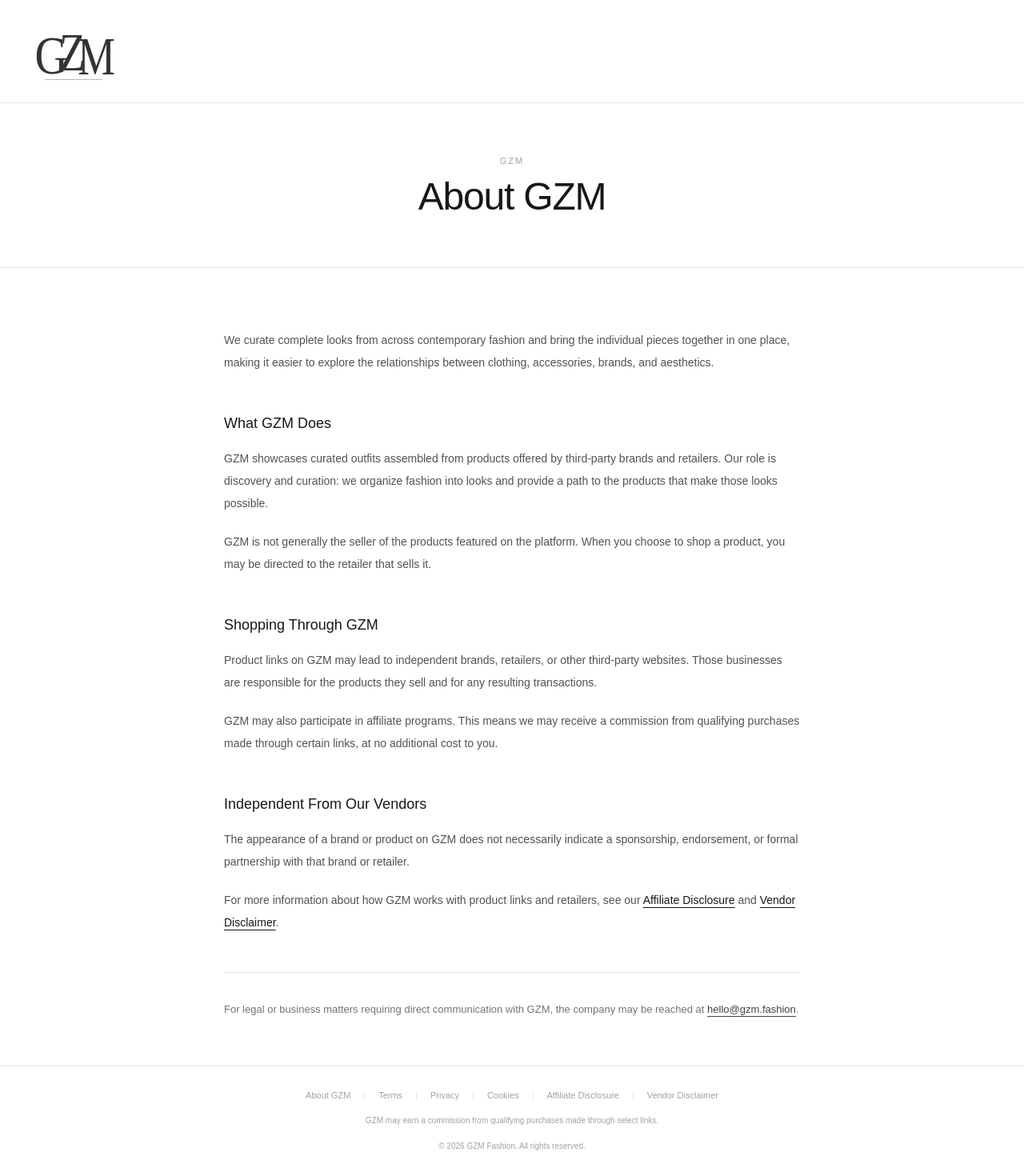
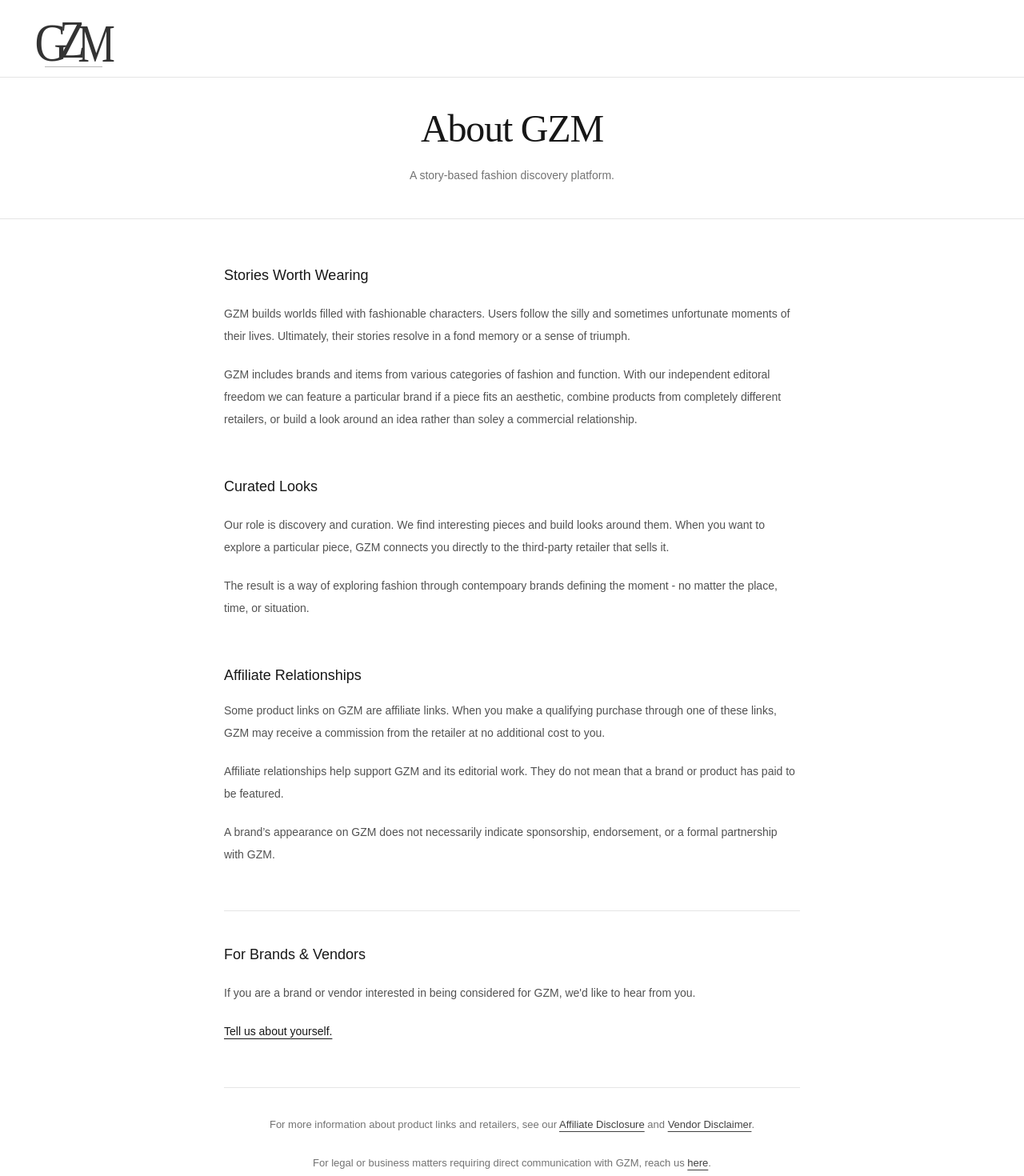
Before and after one commit to edmaldo/maldobrands, a Next.js app: page /about in a window 1280 px wide. Shown: the top 1470 px of the page at 80% size. Built offline with nearby package versions, Linux system fonts and the light colour scheme.

Commit message:
About Page Yes

```diff
--- a/app/(legal)/about/page.tsx
+++ b/app/(legal)/about/page.tsx
@@ -8,108 +8,138 @@
       <main>
         {/* Page Header */}
         <section className="border-b border-neutral-200">
-          <div className="mx-auto max-w-4xl px-6 py-12 text-center md:py-16">
-            <p className="mb-3 text-[11px] uppercase tracking-[0.18em] text-neutral-400">
-              GZM
-            </p>
-
-            <h1 className="text-4xl font-light tracking-tight text-neutral-900 md:text-5xl">
+          <div className="mx-auto max-w-4xl px-6 py-10 text-center md:py-10">
+            <h1 className="font-editorial text-4xl font-light tracking-tight text-neutral-900 md:text-5xl">
               About GZM
             </h1>
+
+            <p className="mx-auto mt-5 max-w-xl text-sm leading-7 text-neutral-500">
+              A story-based fashion discovery platform.
+            </p>
           </div>
         </section>
 
         {/* About Content */}
         <section>
           <div className="mx-auto max-w-3xl px-6 py-10 md:py-14">
-            <div className="space-y-12 text-[14px] leading-7 text-neutral-600">
+            <div className="space-y-14 text-[14px] leading-7 text-neutral-600">
+              {/* Introduction */}
               <div>
+                <h2 className="mb-4 text-lg font-medium text-neutral-900">
+                  Stories Worth Wearing
+                </h2>
+
                 <p className="mt-5">
-                  We curate complete looks from across contemporary fashion and
-                  bring the individual pieces together in one place, making it
-                  easier to explore the relationships between clothing,
-                  accessories, brands, and aesthetics.
+                  GZM builds worlds filled with fashionable characters. Users
+                  follow the silly and sometimes unfortunate moments of their
+                  lives. Ultimately, their stories resolve in a fond memory or a
+                  sense of triumph.
+                </p>
+
+                <p className="mt-5">
+                  GZM includes brands and items from various categories of
+                  fashion and function. With our independent editoral freedom we
+                  can feature a particular brand if a piece fits an aesthetic,
+                  combine products from completely different retailers, or build
+                  a look around an idea rather than soley a commercial
+                  relationship.
                 </p>
               </div>
 
+              {/* Stories */}
               <div>
                 <h2 className="mb-4 text-lg font-medium text-neutral-900">
-                  What GZM Does
+                  Curated Looks
+                </h2>
+
+                <p className="mt-5">
+                  Our role is discovery and curation. We find interesting pieces
+                  and build looks around them. When you want to explore a
+                  particular piece, GZM connects you directly to the third-party
+                  retailer that sells it.
+                </p>
+
+                <p className="mt-5">
+                  The result is a way of exploring fashion through contempoary
+                  brands defining the moment - no matter the place, time, or
+                  situation.
+                </p>
+              </div>
+
+              {/* Affiliate Model */}
+              <div>
+                <h2 className="mb-4 text-lg font-medium text-neutral-900">
+                  Affiliate Relationships
                 </h2>
 
                 <p>
-                  GZM showcases curated outfits assembled from products offered
-                  by third-party brands and retailers. Our role is discovery and
-                  curation: we organize fashion into looks and provide a path to
-                  the products that make those looks possible.
+                  Some product links on GZM are affiliate links. When you make a
+                  qualifying purchase through one of these links, GZM may
+                  receive a commission from the retailer at no additional cost
+                  to you.
                 </p>
 
                 <p className="mt-5">
-                  GZM is not generally the seller of the products featured on
-                  the platform. When you choose to shop a product, you may be
-                  directed to the retailer that sells it.
+                  Affiliate relationships help support GZM and its editorial
+                  work. They do not mean that a brand or product has paid to be
+                  featured.
+                </p>
+
+                <p className="mt-5">
+                  A brand’s appearance on GZM does not necessarily indicate
+                  sponsorship, endorsement, or a formal partnership with GZM.
                 </p>
               </div>
 
-              <div>
+              {/* Brands & Vendors */}
+              <div className="border-t border-neutral-200 pt-10">
                 <h2 className="mb-4 text-lg font-medium text-neutral-900">
-                  Shopping Through GZM
+                  For Brands &amp; Vendors
                 </h2>
 
-                <p>
-                  Product links on GZM may lead to independent brands,
-                  retailers, or other third-party websites. Those businesses are
-                  responsible for the products they sell and for any resulting
-                  transactions.
+                <p className="mt-5">
+                  If you are a brand or vendor interested in being considered
+                  for GZM, we'd like to hear from you.
                 </p>
 
                 <p className="mt-5">
-                  GZM may also participate in affiliate programs. This means we
-                  may receive a commission from qualifying purchases made
-                  through certain links, at no additional cost to you.
+                  <a
+                    href="mailto:hello@gzm.fashion"
+                    className="text-neutral-900 underline underline-offset-4 transition hover:text-neutral-500"
+                  >
+                    Tell us about yourself.
+                  </a>
                 </p>
               </div>
 
-              <div>
-                <h2 className="mb-4 text-lg font-medium text-neutral-900">
-                  Independent From Our Vendors
-                </h2>
-
-                <p>
-                  The appearance of a brand or product on GZM does not
-                  necessarily indicate a sponsorship, endorsement, or formal
-                  partnership with that brand or retailer.
-                </p>
-
-                <p className="mt-5">
-                  For more information about how GZM works with product links
-                  and retailers, see our{" "}
+              {/* Legal Links */}
+              <div className="item-center text-center border-t border-neutral-200 pt-8">
+                <p className="text-[13px] text-neutral-500">
+                  For more information about product links and retailers, see
+                  our{" "}
                   <a
                     href="/affiliate-disclosure"
-                    className="text-neutral-900 underline underline-offset-4 transition hover:text-neutral-500"
+                    className="text-neutral-700 underline underline-offset-4 transition hover:text-neutral-500"
                   >
                     Affiliate Disclosure
                   </a>{" "}
                   and{" "}
                   <a
                     href="/vendor-disclaimer"
-                    className="text-neutral-900 underline underline-offset-4 transition hover:text-neutral-500"
+                    className="text-neutral-700 underline underline-offset-4 transition hover:text-neutral-500"
                   >
                     Vendor Disclaimer
                   </a>
                   .
                 </p>
-              </div>
-
-              <div className="border-t border-neutral-200 pt-8">
-                <p className="text-[13px] text-neutral-500">
+                <p className="mt-5 text-[13px] text-neutral-500">
                   For legal or business matters requiring direct communication
-                  with GZM, the company may be reached at{" "}
+                  with GZM, reach us{" "}
                   <a
                     href="mailto:hello@gzm.fashion"
                     className="text-neutral-700 underline underline-offset-4 transition hover:text-neutral-500"
                   >
-                    hello@gzm.fashion
+                    here
                   </a>
                   .
                 </p>
--- a/app/(legal)/cookies/page.tsx
+++ b/app/(legal)/cookies/page.tsx
@@ -8,7 +8,7 @@
       <main>
         {/* Page Header */}
         <section className="border-b border-neutral-200">
-          <div className="mx-auto max-w-4xl px-6 py-12 text-center md:py-16">
+          <div className="mx-auto max-w-4xl px-6 py-10 text-center md:py-10">
             <p className="mb-3 text-[11px] uppercase tracking-[0.18em] text-neutral-400">
               Legal
             </p>
--- a/app/(legal)/privacy/page.tsx
+++ b/app/(legal)/privacy/page.tsx
@@ -8,7 +8,7 @@
       <main>
         {/* Page Header */}
         <section className="border-b border-neutral-200">
-          <div className="mx-auto max-w-4xl px-6 py-12 text-center md:py-16">
+          <div className="mx-auto max-w-4xl px-6 py-10 text-center md:py-10">
             <p className="mb-3 text-[11px] uppercase tracking-[0.18em] text-neutral-400">
               Legal
             </p>
--- a/app/(legal)/terms/page.tsx
+++ b/app/(legal)/terms/page.tsx
@@ -7,7 +7,7 @@
 
       <main>
         <section className="border-b border-neutral-200">
-          <div className="mx-auto max-w-4xl px-6 py-12 text-center md:py-16">
+          <div className="mx-auto max-w-4xl px-6 py-10 text-center md:py-10">
             <p className="mb-3 text-[11px] uppercase tracking-[0.18em] text-neutral-400">
               Legal
             </p>
--- a/app/(legal)/vendor-disclaimer/page.tsx
+++ b/app/(legal)/vendor-disclaimer/page.tsx
@@ -8,7 +8,7 @@
       <main>
         {/* Page Header */}
         <section className="border-b border-neutral-200">
-          <div className="mx-auto max-w-4xl px-6 py-12 text-center md:py-16">
+          <div className="mx-auto max-w-4xl px-6 py-10 text-center md:py-10">
             <p className="mb-3 text-[11px] uppercase tracking-[0.18em] text-neutral-400">
               Legal
             </p>
--- a/components/layout/LegalHeader.tsx
+++ b/components/layout/LegalHeader.tsx
@@ -5,7 +5,7 @@
 export default function LegalHeader() {
   return (
     <header className="sticky top-0 z-50 border-b border-neutral-200 bg-white/90 backdrop-blur">
-      <div className="mx-auto flex max-w-7xl items-center px-5 py-5 sm:px-8 sm:py-6">
+      <div className="mx-auto flex max-w-7xl items-center px-5 py-2 sm:px-8 sm:py-2">
         <div className="flex items-center gap-6">
           <Link
             href="/"
```
